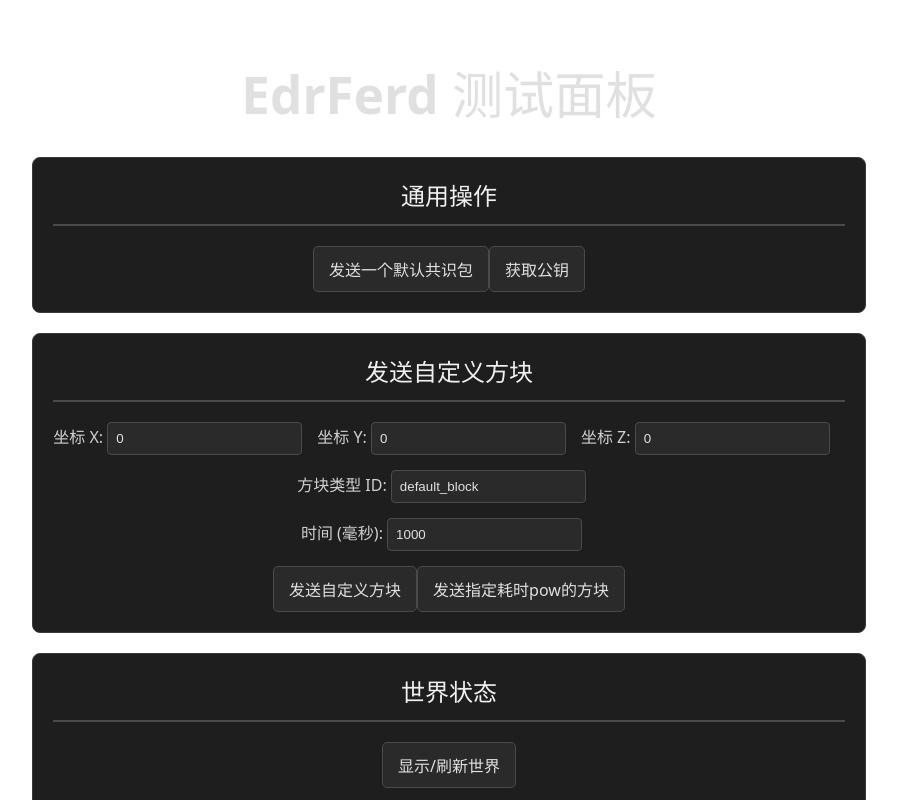
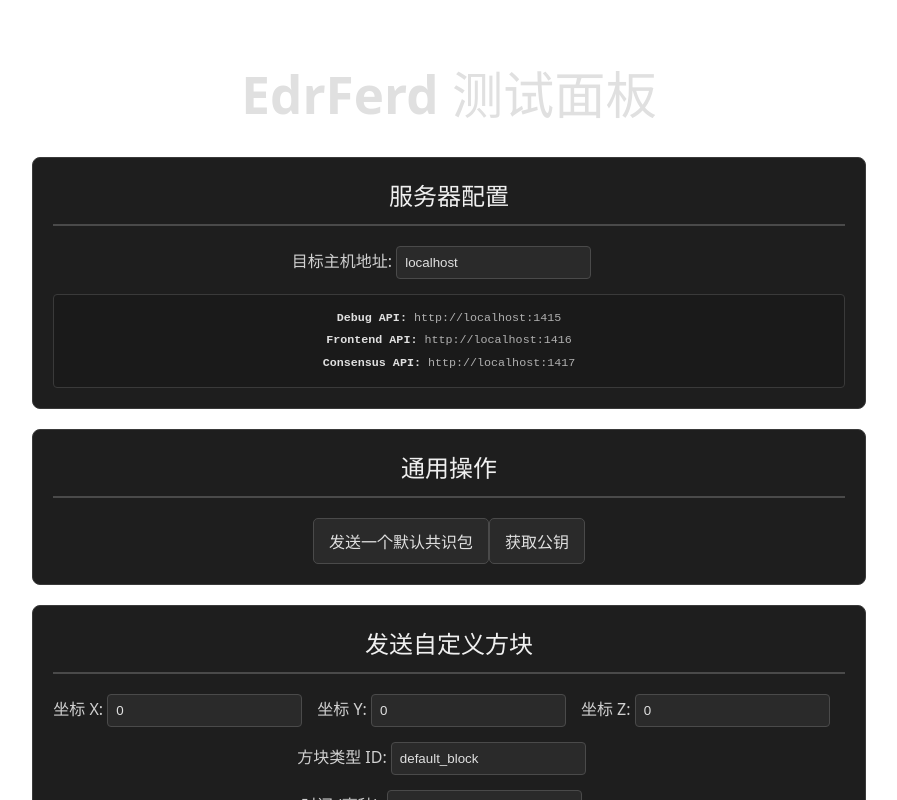
Before and after one commit to edrFerd/edrFerd-backend, a Vue app in the folder test_frontend/: page / in a window 1280 px wide. Shown: the top 800 px of the page, without its empty margins (191-1088 px from the left). Built offline with nearby package versions, Linux system fonts and the light colour scheme.

Commit message:
fix: improve block update handling by using try_recv for non-blocking reception

```diff
--- a/test_frontend/src/App.vue
+++ b/test_frontend/src/App.vue
@@ -8,6 +8,17 @@ const blockY = ref(0)
 const blockZ = ref(0)
 const blockType = ref('default_block')
 const blockTime = ref(1000)
+
+// 新增：目标地址选择功能
+const targetHost = ref('localhost')
+const debugPort = 1415
+const frontendPort = 1416
+const consensusPort = 1417
+
+// 计算属性：根据选择的主机和端口生成完整的API地址
+const debugApiBase = computed(() => `http://${targetHost.value}:${debugPort}`)
+const frontendApiBase = computed(() => `http://${targetHost.value}:${frontendPort}`)
+const consensusApiBase = computed(() => `http://${targetHost.value}:${consensusPort}`)
 
 const sortedWorldData = computed(() => {
   if (!worldData.value) {
@@ -27,7 +38,7 @@ const sortedWorldData = computed(() => {
 
 async function showWorld() {
   try {
-    const response = await fetch('http://127.0.0.1:1417/show_world')
+    const response = await fetch(`${consensusApiBase.value}/show_world`)
     const data = await response.json()
     worldData.value = data
     console.log(data)
@@ -50,25 +61,29 @@ async function sendBlock() {
   };
 
   try {
-    const response = await fetch('http://127.0.0.1:1417/send_block', {
+    const response = await fetch(`${debugApiBase.value}/send_block`, {
       method: 'POST',
       headers: {
         'Content-Type': 'application/json',
       },
       body: JSON.stringify(block),
     });
+
+    if (response.ok) {
       const data = await response.text();
-    message.value = data;
-    console.log(data);
+      message.value = `Block sent successfully: ${data}`;
+      console.log('Block sent:', data);
+    } else {
+      message.value = `Error: ${response.status} ${response.statusText}`;
+    }
   } catch (error) {
     message.value = `Error: ${error.message}`;
-    console.error('Error calling send_block:', error);
+    console.error('Error sending block:', error);
   }
 }
 
 async function sendBlockWithTime() {
-  const data = {
-    block: {
+  const block = {
     point: {
       x: parseInt(blockX.value),
       y: parseInt(blockY.value),
@@ -77,45 +92,51 @@ async function sendBlockWithTime() {
     block_info: {
       type_id: blockType.value,
     },
-    },
-    cost: parseInt(blockTime.value)
+    time: parseInt(blockTime.value),
   };
 
   try {
-    const response = await fetch('http://127.0.0.1:1417/send_block_with_time', {
+    const response = await fetch(`${debugApiBase.value}/send_block_with_time`, {
       method: 'POST',
       headers: {
         'Content-Type': 'application/json',
       },
-      body: JSON.stringify(data),
+      body: JSON.stringify(block),
     });
-    const result = await response.text();
-    message.value = result;
-    console.log(result);
+
+    if (response.ok) {
+      const data = await response.text();
+      message.value = `Block with time sent successfully: ${data}`;
+      console.log('Block with time sent:', data);
+    } else {
+      message.value = `Error: ${response.status} ${response.statusText}`;
+    }
   } catch (error) {
     message.value = `Error: ${error.message}`;
-    console.error('Error calling send_block_with_time:', error);
+    console.error('Error sending block with time:', error);
   }
 }
 
 async function callTestSend() {
   try {
-    const response = await fetch('http://127.0.0.1:1417/test_send')
-    const data = await response.text()
-    message.value = data
-    console.log(data)
+    const response = await fetch(`${debugApiBase.value}/test_send`, {
+      method: 'POST',
+    });
+    const data = await response.text();
+    message.value = `Test send result: ${data}`;
+    console.log('Test send result:', data);
   } catch (error) {
-    message.value = `Error: ${error.message}`
-    console.error('Error calling test_send:', error)
+    message.value = `Error: ${error.message}`;
+    console.error('Error calling test_send:', error);
   }
 }
 
 async function getPubKey() {
   try {
-    const response = await fetch('http://127.0.0.1:1416/pubkey');
+    const response = await fetch(`${frontendApiBase.value}/pubkey`);
     const data = await response.text();
-    message.value = data;
-    console.log(data);
+    message.value = `Public key: ${data}`;
+    console.log('Public key:', data);
   } catch (error) {
     message.value = `Error: ${error.message}`;
     console.error('Error calling get_pubkey:', error);
@@ -126,6 +147,21 @@ async function getPubKey() {
 <template>
   <div>
     <h1>EdrFerd 测试面板</h1>
+
+    <!-- 新增：目标地址选择区域 -->
+    <div class="action-section">
+      <h2>服务器配置</h2>
+      <div class="form-group">
+        <label>目标主机地址:
+          <input v-model="targetHost" type="text" placeholder="localhost" />
+        </label>
+      </div>
+      <div class="server-info">
+        <p><strong>Debug API:</strong> {{ debugApiBase }}</p>
+        <p><strong>Frontend API:</strong> {{ frontendApiBase }}</p>
+        <p><strong>Consensus API:</strong> {{ consensusApiBase }}</p>
+      </div>
+    </div>
 
     <div class="action-section">
       <h2>通用操作</h2>
@@ -270,4 +306,23 @@ button:disabled {
 .block-card strong {
   color: #b0b0b0;
 }
+
+.server-info {
+  margin-top: 10px;
+  padding: 10px;
+  background-color: #1a1a1a;
+  border-radius: 4px;
+  border: 1px solid #3a3a3a;
+}
+
+.server-info p {
+  margin: 5px 0;
+  font-family: monospace;
+  font-size: 0.9em;
+  color: #b0b0b0;
+}
+
+.server-info strong {
+  color: #e0e0e0;
+}
 </style>
```
Lines whose indentation alone changed are shown as unchanged.
